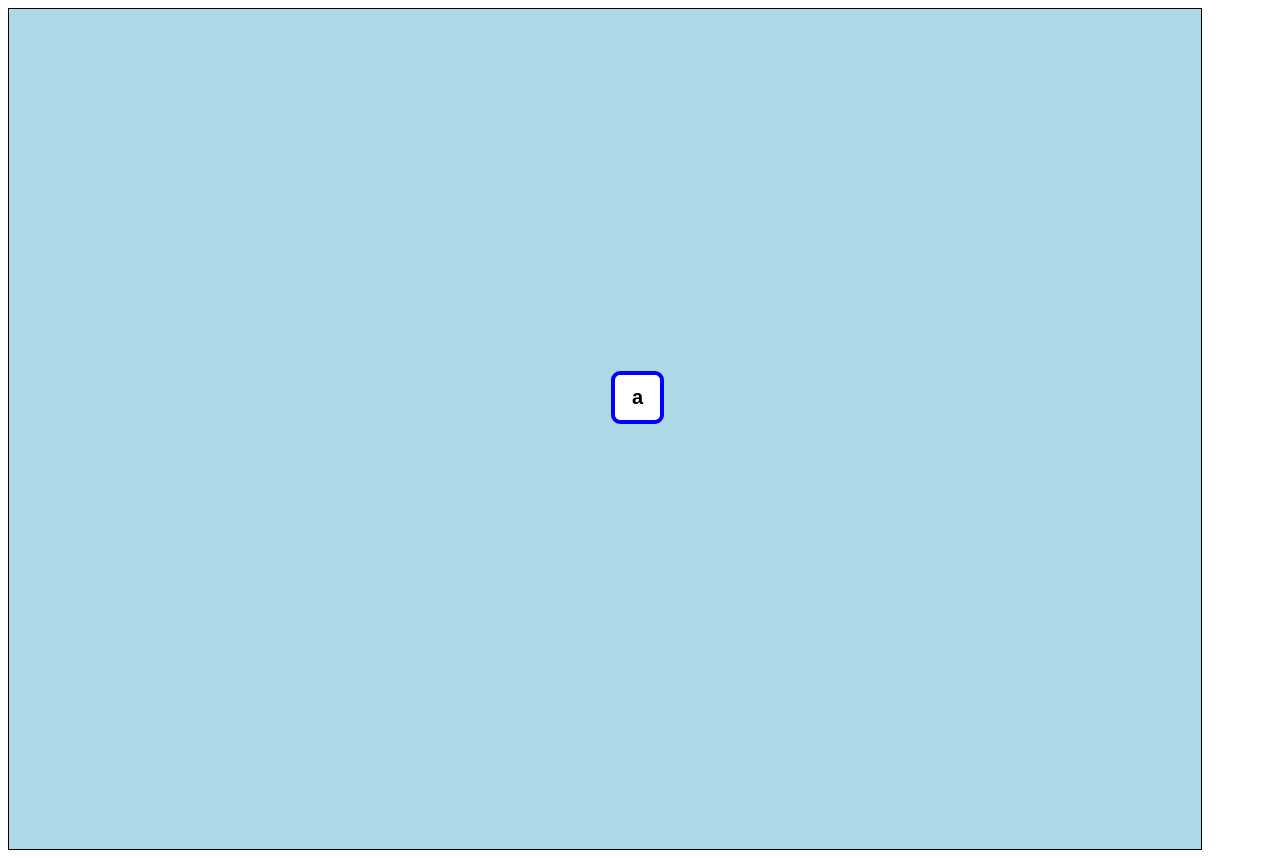
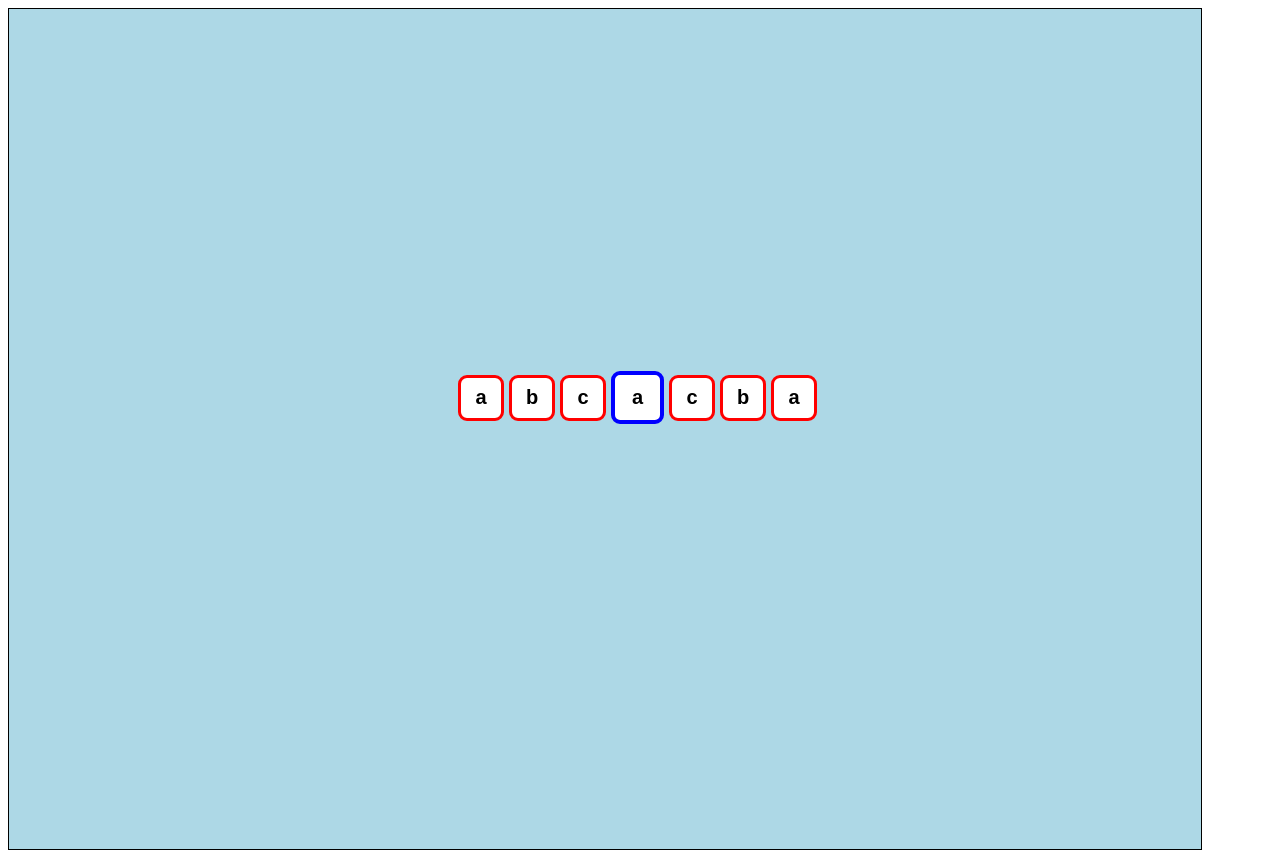
Before and after one commit to Ariellaw/palindromer, an Angular app: page / in a window 1280 px wide. Built offline with nearby package versions, Linux system fonts and the light colour scheme.

Commit message:
want to work on ohter computer

```diff
--- a/src/app/app.component.html
+++ b/src/app/app.component.html
@@ -1,3 +1,3 @@
-<div class=palindrom-container>
+<div class=main-container>
     <app-palindrom-editor></app-palindrom-editor>
 </div>
--- a/src/app/app.component.scss
+++ b/src/app/app.component.scss
@@ -1,4 +1,4 @@
-.palindrom-container{
+.main-container{
     width:90vw;
     background-color: lightblue;
     border:1px solid black;
--- a/src/app/letter-box/letter-box.component.ts
+++ b/src/app/letter-box/letter-box.component.ts
@@ -22,9 +22,14 @@ export class LetterBoxComponent implements OnInit {
   onUserInput(event: any) {
     event.preventDefault();
     var lettersRegex = /^[A-Za-z]+$/;
-    console.log("newLetter", this.letter,"event", event);
-
-    if (this.letter.length === 1 && this.letter.match(lettersRegex)) {
+    // console.log("newLetter", this.letter,"event", event, event.keyCode);
+    if(event.keyCode===37 || event.keyCode===39){
+      var pivotContainer = window.document.getElementById("pivot-input");
+      var focusedElement = document.activeElement.tagName;
+      pivotContainer.focus();
+      console.log("focusedElement", focusedElement)
+    }
+    else if (this.letter.length === 1 && this.letter.match(lettersRegex)) {
       this.newLetter.emit({ newLetter: this.letter, letterIndex: this.index });
     } else if(this.letter.length === 2 ){
       this.letterAdded.emit({ newLetter: this.letter[1], letterIndex: this.index });
--- a/src/app/palindrom-editor/palindrom-editor.component.html
+++ b/src/app/palindrom-editor/palindrom-editor.component.html
@@ -1,9 +1,9 @@
-<div class="palindrom">
+<div class="palindrom-container" id="palindrom-container">
     <app-letter-box (backspace)="onBackspaceLeft($event)" *ngFor="let currLetter of lettersLeft ; let i = index"
         [letter]="currLetter" [index]="i" (letterAdded)="onLetterAddedLeft($event)" (newLetter)="onLetterInputLeft($event)"></app-letter-box>
     <app-pivot-letter (backspace)="deleteLastLetter()" (newUserInput)="onPivotChanged($event)"></app-pivot-letter>
     <app-letter-box (backspace)="onBackspaceRight($event)" *ngFor="let currLetter of lettersRight; let i = index"
-        [letter]="currLetter" [index]="i" (letterAdded)="onLetterAddedRight($event)" (newLetter)="onLetterInputRight($event)"></app-letter-box>
+        [letter]="currLetter" [index]="lettersLeft.length-i-1" (letterAdded)="onLetterAddedRight($event)" (newLetter)="onLetterInputRight($event)"></app-letter-box>
 
 
 
--- a/src/app/palindrom-editor/palindrom-editor.component.scss
+++ b/src/app/palindrom-editor/palindrom-editor.component.scss
@@ -1,4 +1,4 @@
-.palindrom{
+.palindrom-container{
     position: absolute;
     top: 50%;
     left: 50%;
--- a/src/app/palindrom-editor/palindrom-editor.component.ts
+++ b/src/app/palindrom-editor/palindrom-editor.component.ts
@@ -7,8 +7,8 @@ import { Component, OnInit } from '@angular/core';
   styleUrls: ['./palindrom-editor.component.scss']
 })
 export class PalindromEditorComponent implements OnInit {
-  lettersLeft=[];
-  lettersRight=[];
+  lettersLeft=["a","b", "c"];
+  lettersRight=["c", "b", "a" ];
 
   constructor() { }
 
--- a/src/app/pivot-letter/pivot-letter.component.html
+++ b/src/app/pivot-letter/pivot-letter.component.html
@@ -1,2 +1,2 @@
 <!-- <input type="text" maxlength="2" [value]="letter" size=1 (input)="onUserInput($event.target.value)"/> -->
-<input class="pivot-box" type="text" maxlength="2" [(ngModel)]="input" size=1 (keyup)="onUserInput($event)"/>
+<input id="pivot-input" class="pivot-box" type="text" maxlength="2" [(ngModel)]="input" size=1 (keyup)="onUserInput($event)"/>
```
